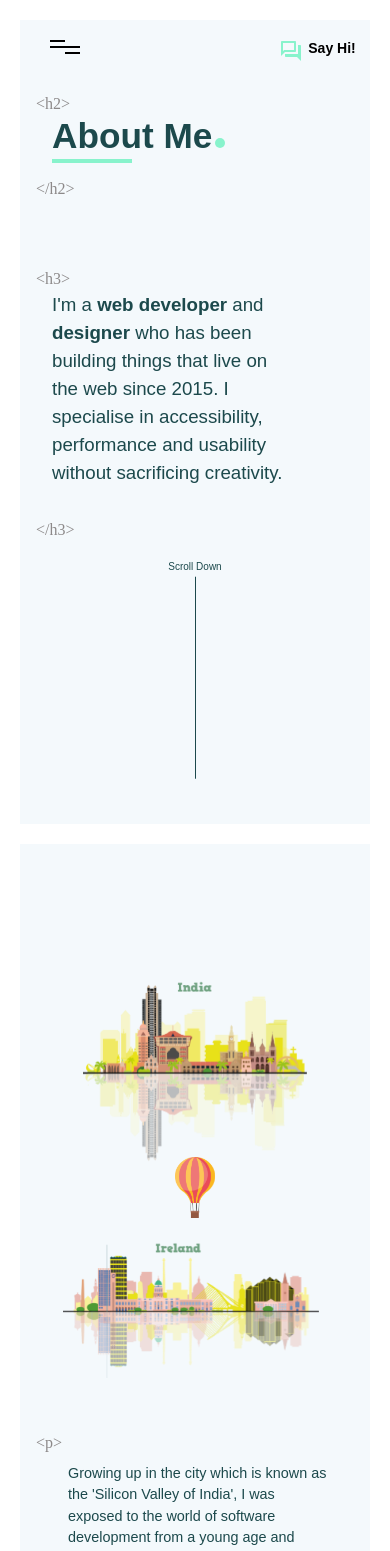
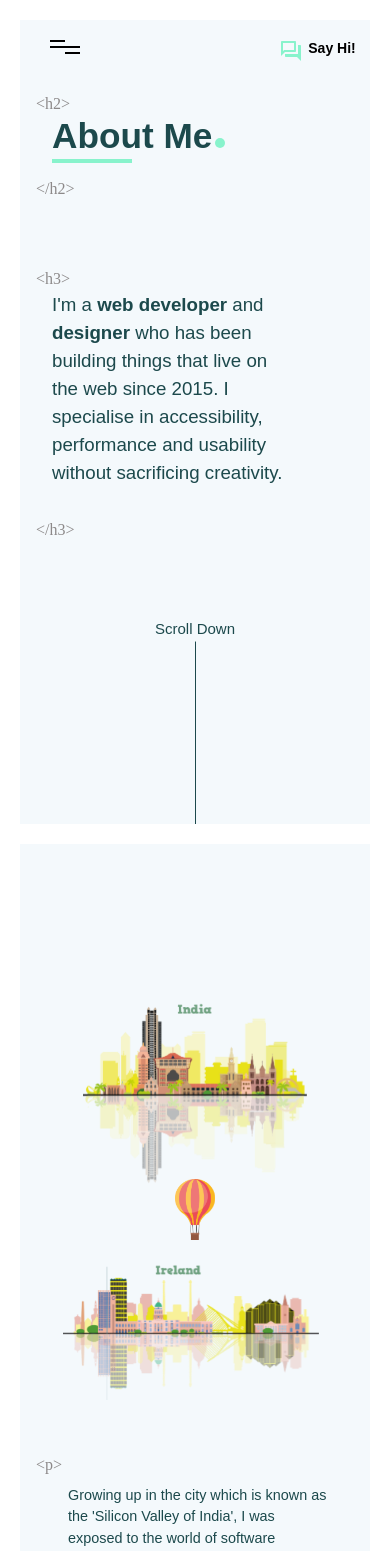
Before and after one commit to SoorajM143/personalwebsite-v2, a React (Create React App) app: page /about-me in a window 390 px wide. Shown: the top 1551 px of the page. Built offline with nearby package versions, Linux system fonts and the light colour scheme; a web font is replaced by a local one.

Commit message:
about me page css fixes

```diff
--- a/src/components/AboutMe.js
+++ b/src/components/AboutMe.js
@@ -71,7 +71,7 @@ function AboutMe() {
             </div>
           </Fade>
           <div className="cityscapes">
-            <Fade top delay={2000}>
+            <Fade top delay={1000}>
               <img
                 className="cityscape_kochi"
                 width={300}
@@ -79,7 +79,7 @@ function AboutMe() {
                 alt="Kochi"
               />
             </Fade>
-            <Fade top delay={3000}>
+            <Fade top delay={2000}>
               <img
                 className="cityscape_dublin"
                 width={350}
@@ -87,7 +87,7 @@ function AboutMe() {
                 alt="dublin"
               />
             </Fade>
-            <Fade top delay={2500}>
+            <Fade top delay={1500}>
               <img
                 className="cityscape_balloon"
                 width={40}
--- a/src/styles/AboutMe.css
+++ b/src/styles/AboutMe.css
@@ -762,4 +762,21 @@ svg {
     font-size: 1rem !important;
     top: 27.5rem !important;
   }
+}
+@media screen and (max-width: 480px) {
+  .scroll-animation {
+    top: 8rem !important;
+  }
+  .scroll-animation > span {
+    font-size: 15px !important;
+  }
+  .vertical_line {
+    width: 0.5px !important;
+  }
+  .about_me_page {
+    height: 440vh !important;
+  }
+  .about_me_history {
+    top: 21rem !important;
+  }
 }/*# sourceMappingURL=AboutMe.css.map */
--- a/src/styles/AboutMe.scss
+++ b/src/styles/AboutMe.scss
@@ -718,3 +718,27 @@ svg {
     top: 27.5rem !important;
   }
 }
+
+@media screen and (max-width: 480px) {
+
+  .scroll-animation{
+    top: 8rem !important;
+  }
+
+  .scroll-animation > span {
+    font-size: 15px !important;
+  }
+
+  .vertical_line{
+    width: 0.5px !important;
+  }
+
+  .about_me_page{
+    height: 440vh !important;
+  }
+
+  .about_me_history{
+    top: 21rem !important;
+  }
+
+}
--- a/src/styles/Main.css
+++ b/src/styles/Main.css
@@ -412,5 +412,6 @@
   }
   .main_dot {
     left: 12rem !important;
+    bottom: 0.7rem !important;
   }
 }/*# sourceMappingURL=Main.css.map */
--- a/src/styles/Main.scss
+++ b/src/styles/Main.scss
@@ -385,6 +385,7 @@
 
   .main_dot{
     left: 12rem !important;
+    bottom: 0.7rem !important;
   }
 
 }
```
Also changed, not shown: 2 other files (tests, documents, lock files or other folders).
